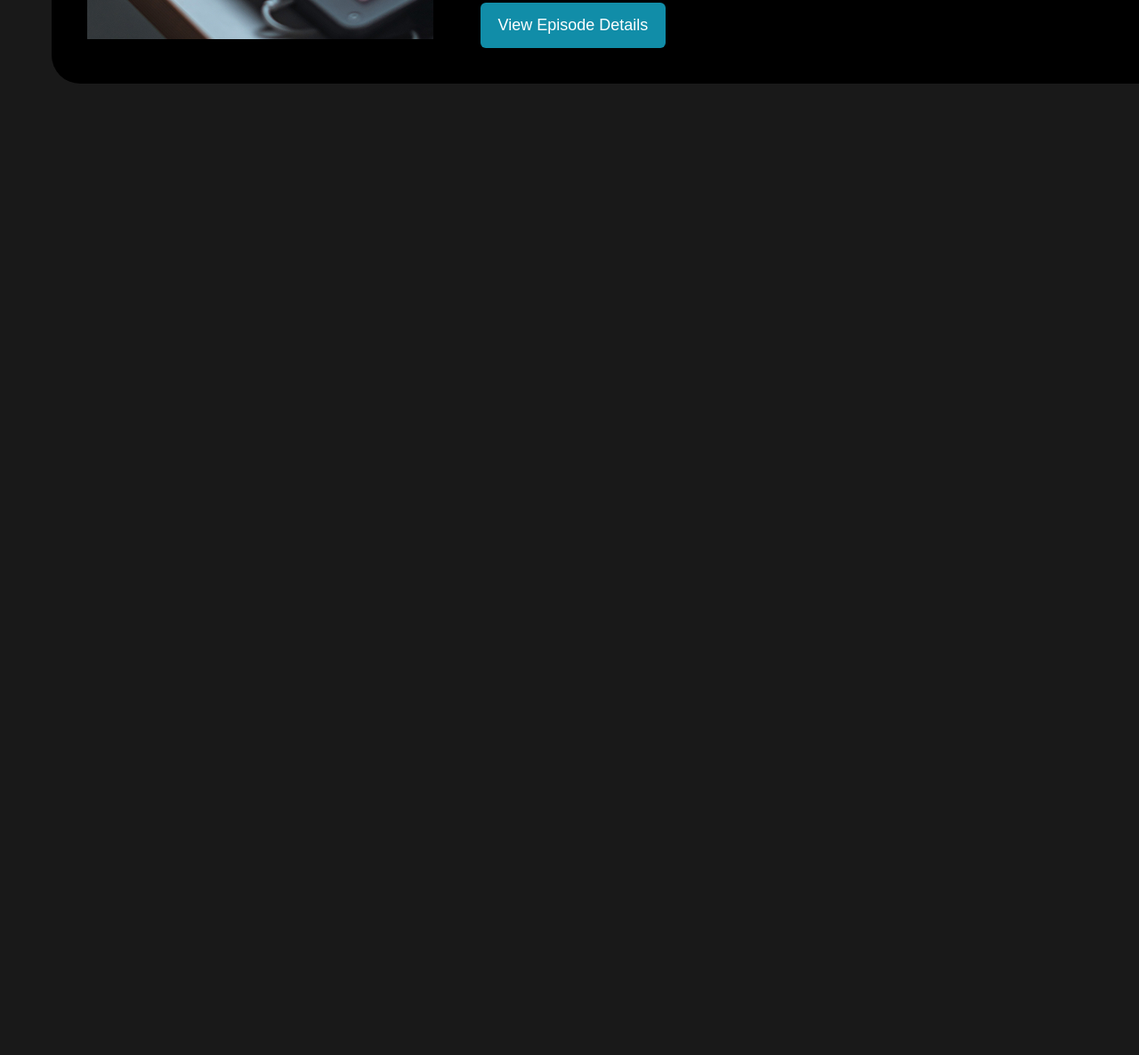
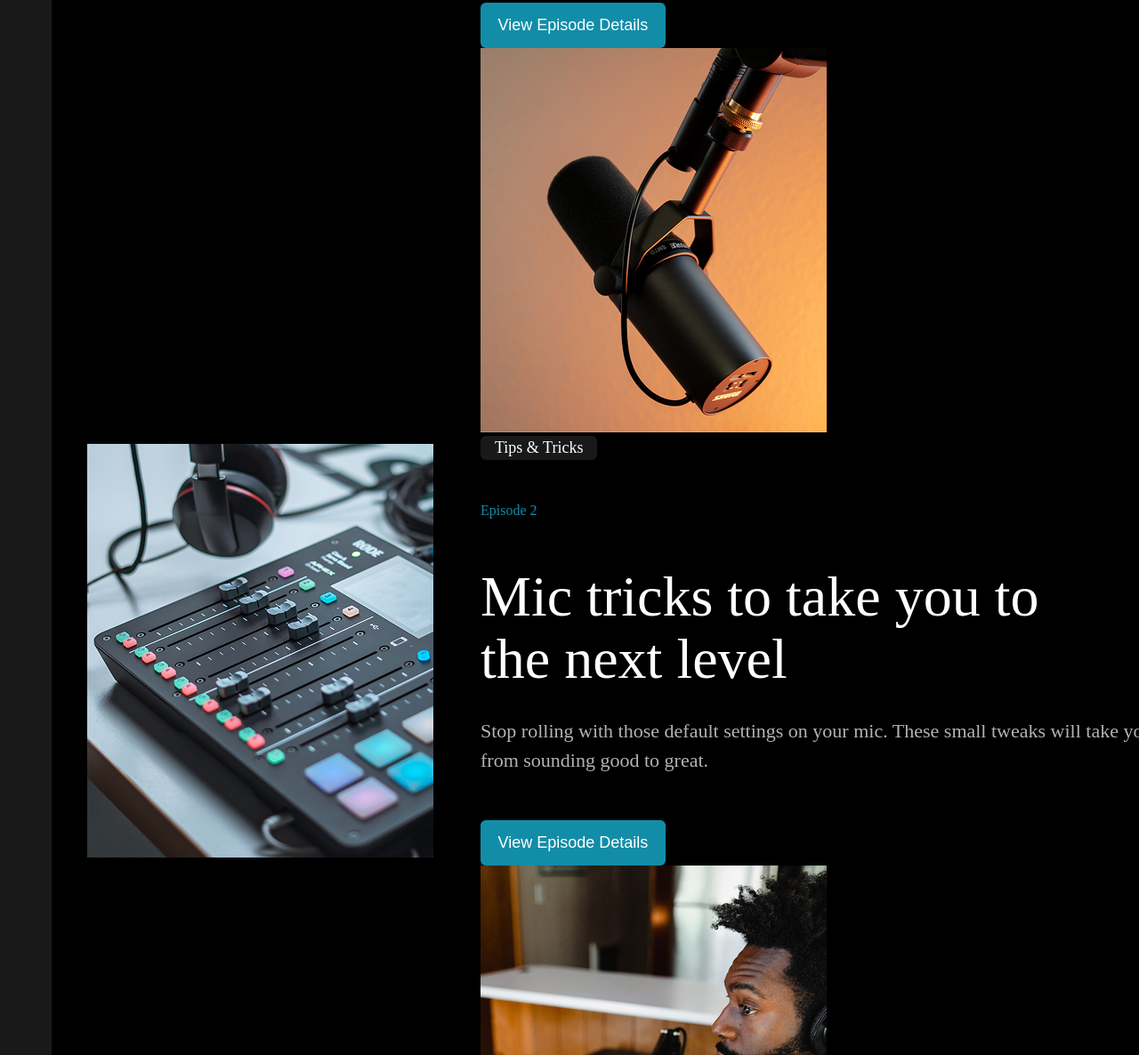
Before and after one commit to f3ixoa/figmaproject1, a plain HTML site: page index.html in a window 1280 px wide. Shown: the part 1614-2800 px from the top of the page at 89% size. Before the commit the page ends 2055 px from the top, so only its background shows below. Drawn offline with Linux system fonts and the light colour scheme.

Commit message:
third commit

```diff
--- a/index.html
+++ b/index.html
@@ -45,6 +45,22 @@
             <h1 class="h1card1">Should you get outboard audio gear?</h1>
             <div class="textcard1">Is hardware really worth it when it comes to podcasting? The answer is...it depends. Here’s our reasons on why you might want to consider picking something up.</div>
             <button class="btncard1">View Episode Details</button>
+        <div class="card2">
+        <img src="/img/Frame (2).png" alt="image1">
+        <div class="card-block1">
+            <div class="Gear">Tips & Tricks</div>
+            <div class="Episode">Episode 2</div>
+            <h1 class="h1card1">Mic tricks to take you to the next level</h1>
+            <div class="textcard1">Stop rolling with those default settings on your mic. These small tweaks will take you from sounding good to great.</div>
+            <button class="btncard1">View Episode Details</button>
+        <div class="card3">
+        <img src="/img/Frame (3).png" alt="image1">
+        <div class="card-block1">
+            <div class="Gear">Gear</div>
+            <div class="Episode">Episode 1</div>
+            <h1 class="h1card1">The best microphone under $200</h1>
+            <div class="textcard1">With so many microphones on the market, how are you supposed to know what’s the best? Take a look at our top picks.</div>
+            <button class="btncard1">View Episode Details</button>
         </div>
     </div>
     </section>
--- a/style.css
+++ b/style.css
@@ -67,6 +67,18 @@ ul a:hover{
     padding: 40px;
     margin-bottom: 289px;;
 }
+.card1{
+    display: flex;
+    background-color: #000000;
+    align-items: center;
+    gap: 53px;
+    color:white;
+    border-radius: 32px;
+    width: 1300px;
+    padding: 40px;
+    margin-bottom: 289px;;
+}
+
 .Gear{
     width: fit-content;
     font-weight: 400;
```
Also changed, not shown: img/Frame (2).png (added), img/Frame (3).png (added).
